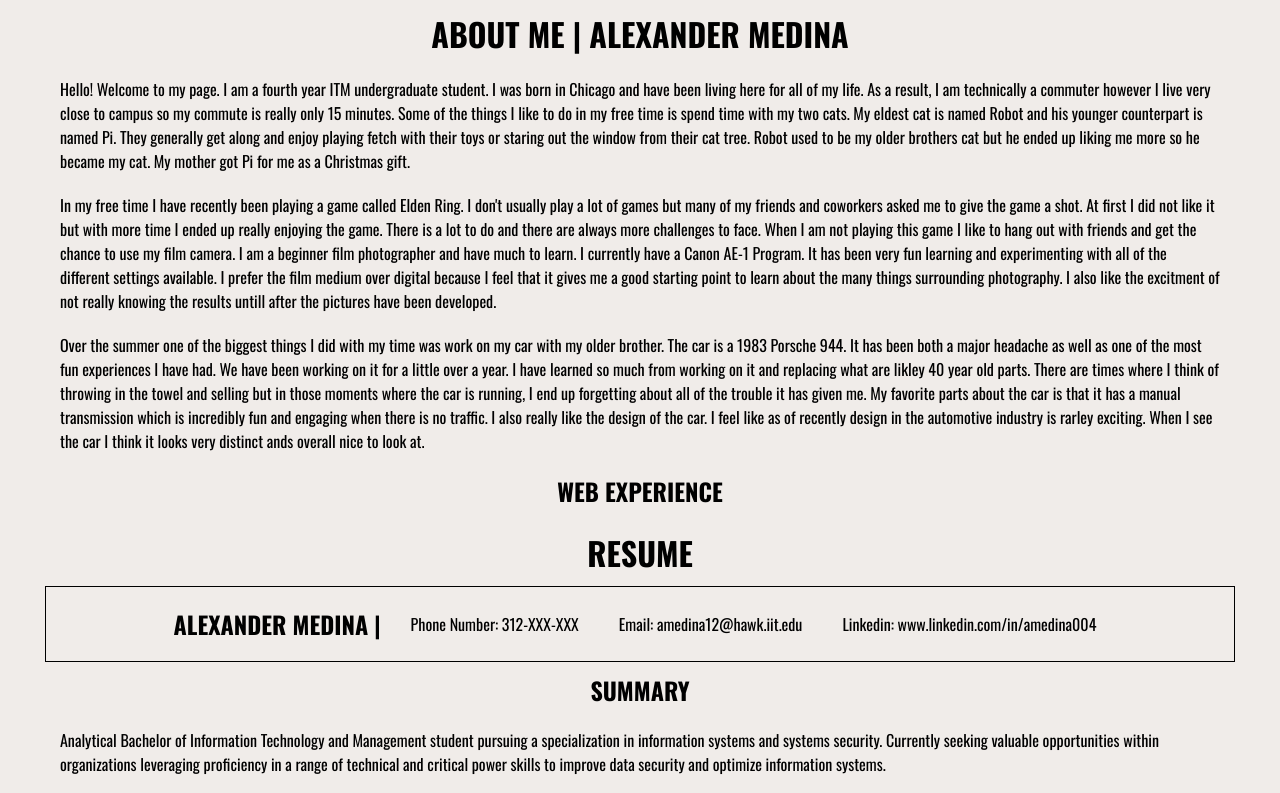
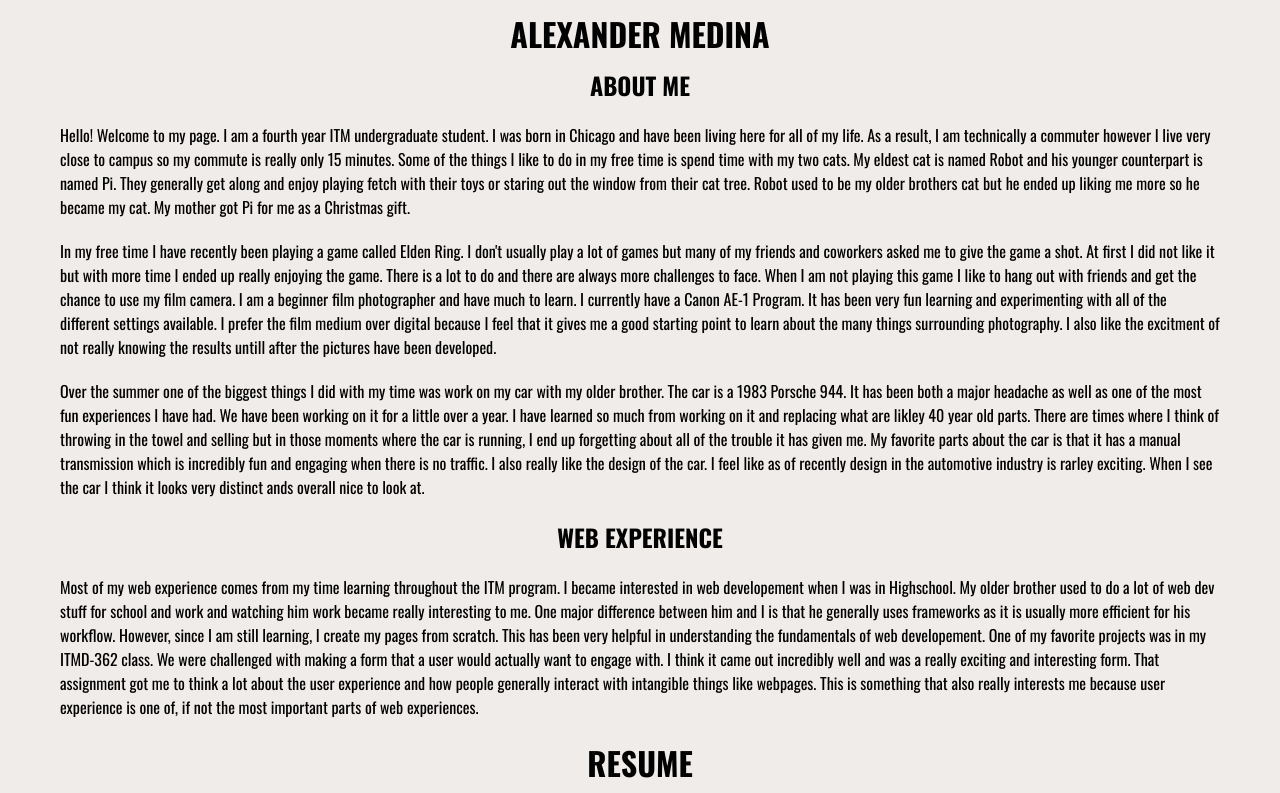
Before and after one commit to amedina12/ITMD441, a plain HTML site: page index.html in a window 1280 px wide. Shown: the top 793 px of the page. Drawn offline with nearby package versions, Linux system fonts and the light colour scheme.

Commit message:
adding web experience section

```diff
--- a/index.html
+++ b/index.html
@@ -10,12 +10,13 @@
     <title>About Me</title>
 </head>
 <body>
-    <h1>About Me | Alexander Medina</h1>
+    <h1>Alexander Medina</h1>
+    <h2>About Me</h2>
     <p>Hello! Welcome to my page. I am a fourth year ITM undergraduate student. I was born in Chicago and have been living here for all of my life. As a result, I am technically a commuter however I live very close to campus so my commute is really only 15 minutes. Some of the things I like to do in my free time is spend time with my two cats. My eldest cat is named Robot and his younger counterpart is named Pi. They generally get along and enjoy playing fetch with their toys or staring out the window from their cat tree. Robot used to be my older brothers cat but he ended up liking me more so he became my cat. My mother got Pi for me as a Christmas gift.</p>
     <p>In my free time I have recently been playing a game called Elden Ring. I don't usually play a lot of games but many of my friends and coworkers asked me to give the game a shot. At first I did not like it but with more time I ended up really enjoying the game. There is a lot to do and there are always more challenges to face. When I am not playing this game I like to hang out with friends and get the chance to use my film camera. I am a beginner film photographer and have much to learn. I currently have a Canon AE-1 Program. It has been very fun learning and experimenting with all of the different settings available. I prefer the film medium over digital because I feel that it gives me a good starting point to learn about the many things surrounding photography. I also like the excitment of not really knowing the results untill after the pictures have been developed.</p>
     <p>Over the summer one of the biggest things I did with my time was work on my car with my older brother. The car is a 1983 Porsche 944. It has been both a major headache as well as one of the most fun experiences I have had. We have been working on it for a little over a year. I have learned so much from working on it and replacing what are likley 40 year old parts. There are times where I think of throwing in the towel and selling but in those moments where the car is running, I end up forgetting about all of the trouble it has given me. My favorite parts about the car is that it has a manual transmission which is incredibly fun and engaging when there is no traffic. I also really like the design of the car. I feel like as of recently design in the automotive industry is rarley exciting. When I see the car I think it looks very distinct ands overall nice to look at.</p>
     <h2>Web Experience</h2>
-    <p></p>
+    <p>Most of my web experience comes from my time learning throughout the ITM program. I became interested in web developement when I was in Highschool. My older brother used to do a lot of web dev stuff for school and work and watching him work became really interesting to me. One major difference between him and I is that he generally uses frameworks as it is usually more efficient for his workflow. However, since I am still learning, I create my pages from scratch. This has been very helpful in understanding the fundamentals of web developement. One of my favorite projects was in my ITMD-362 class. We were challenged with making a form that a user would actually want to engage with. I think it came out incredibly well and was a really exciting and interesting form. That assignment got me to think a lot about the user experience and how people generally interact with intangible things like webpages. This is something that also really interests me because user experience is one of, if not the most important parts of web experiences.</p>
 
 
 
```
